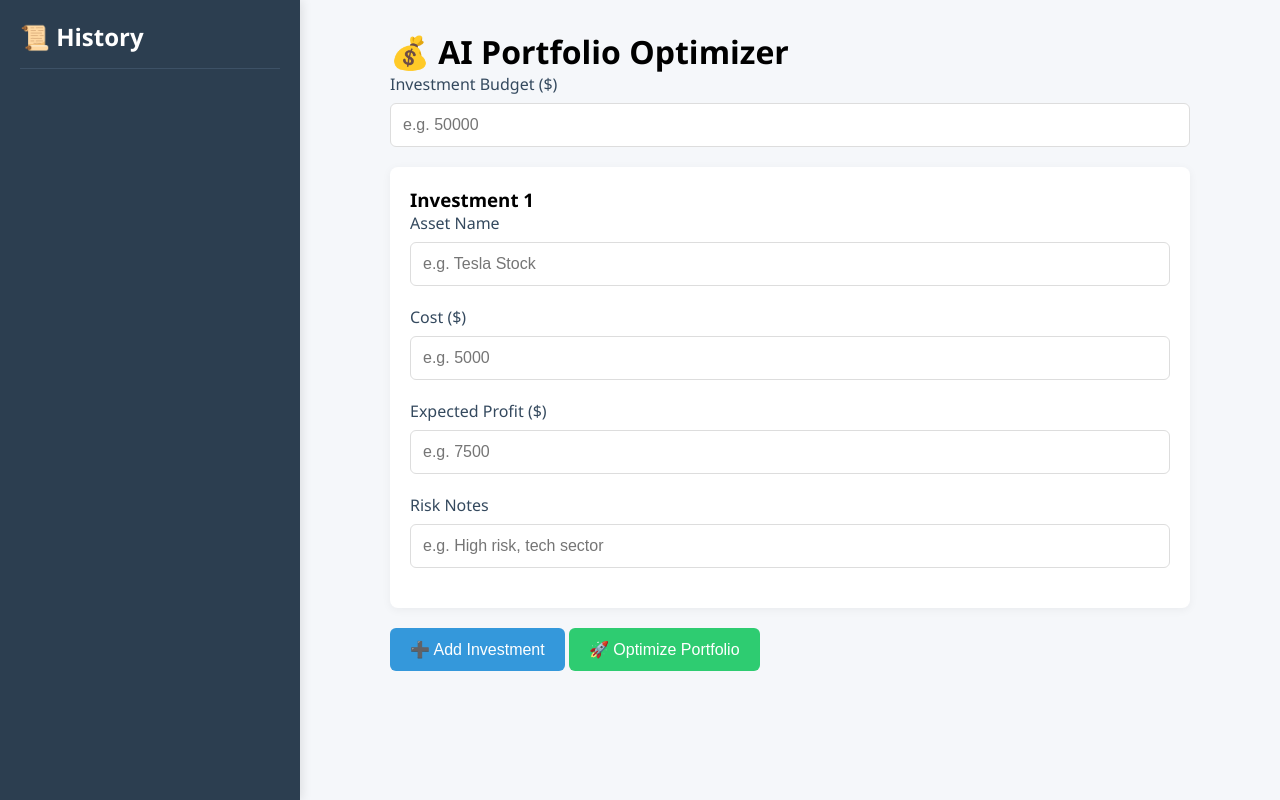
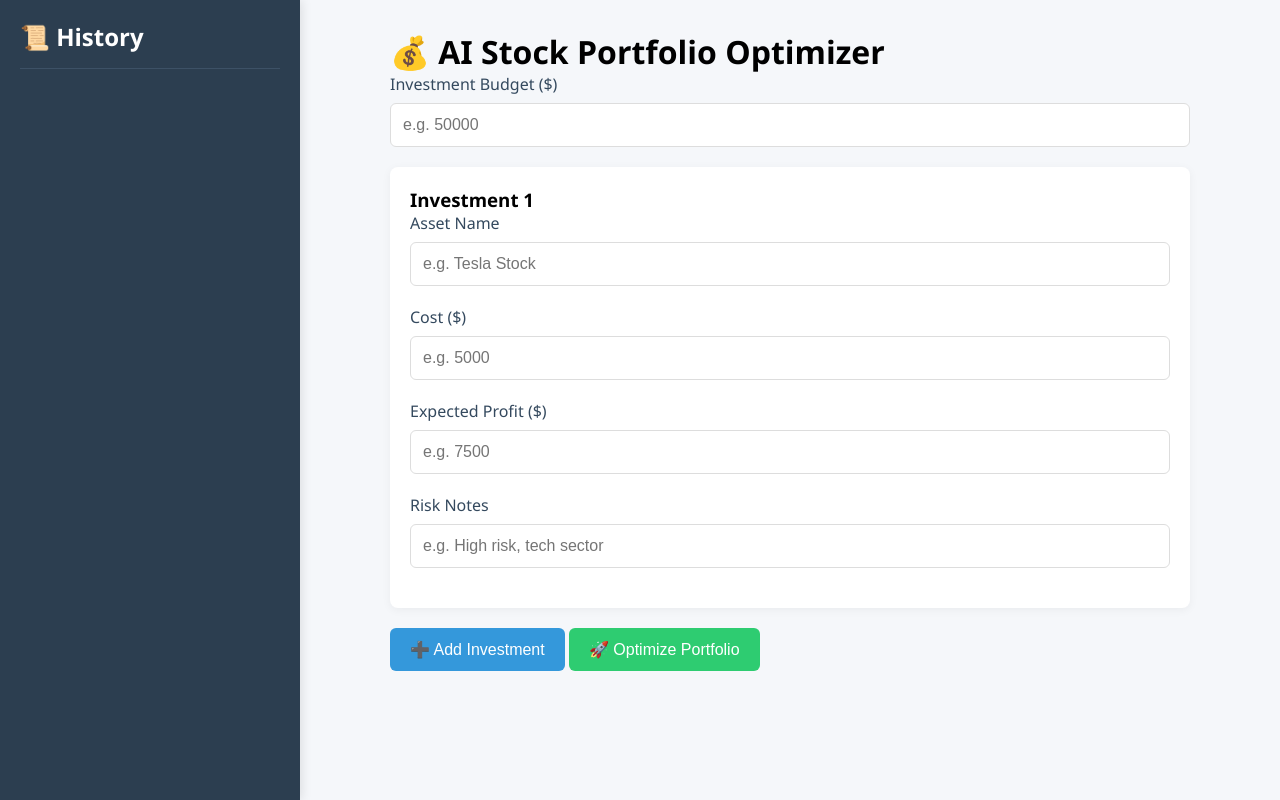
Before and after one commit to SHUBHANKARPOLYGON/python_class, a Flask app: page / in a window 1280 px wide. Run offline with Flask 3, Linux system fonts and the light colour scheme.

Commit message:
rename_name

```diff
--- a/PortfolioOptimizer/templates/index.html
+++ b/Stock_Portfolio_Optimizer/templates/index.html
@@ -268,7 +268,7 @@
     <!-- Main Content -->
     <div class="main-content">
         <div class="container">
-            <h1>💰 AI Portfolio Optimizer</h1>
+            <h1>💰 AI Stock Portfolio Optimizer</h1>
 
             <form id="optimizer-form" method="POST">
                 <div class="form-group">
```
Also changed, not shown: Stock_Portfolio_Optimizer/app.py (renamed from PortfolioOptimizer/app.py), Stock_Portfolio_Optimizer/model.py (line endings or trailing spaces), 3 other files.
